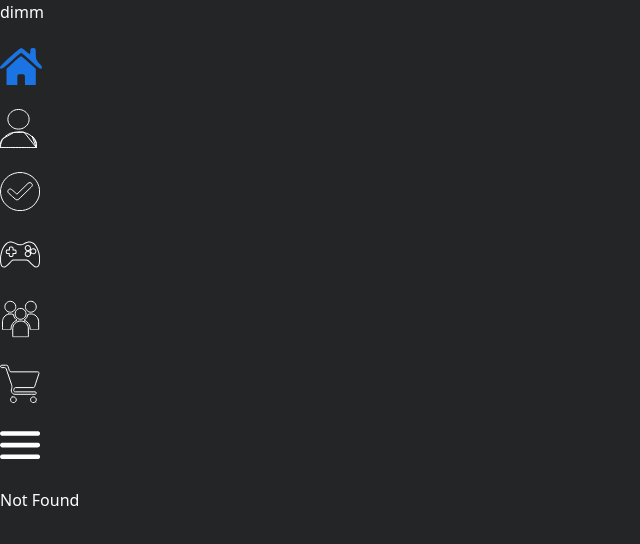
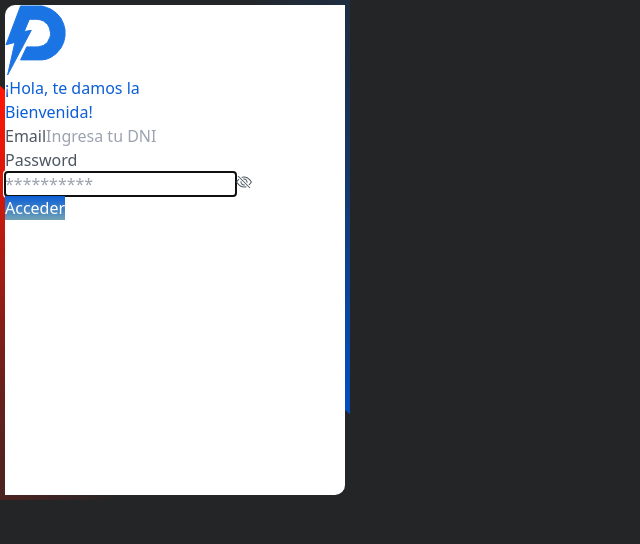
Before and after one commit to dimm-store-tech/dimm, a React (Vite) app: page /login in a window 1280 px wide. Before the commit this address had no page. Shown: the top 544 px of the page, without its empty margins (0-640 px from the left). Built offline with nearby package versions, Linux system fonts and the light colour scheme.

Commit message:
created form login

```diff
--- a/package.json
+++ b/package.json
@@ -9,6 +9,7 @@
     "preview": "vite preview"
   },
   "dependencies": {
+    "formik": "^2.4.3",
     "react": "^18.2.0",
     "react-dom": "^18.2.0",
     "react-icons": "^4.10.1",
--- a/src/App.css
+++ b/src/App.css
@@ -1,4 +1,7 @@
-
+#root {
+    --color-text:#4c5661;
+    --color-primary: #0b5ed7;
+}
 .link-item{
     cursor: pointer;
     padding: 5px;
@@ -7,3 +10,12 @@
     background-color: rgba(158, 154, 154, 0.295);
     border-radius: 3px
 }
+.color-text{
+    color: var(--color-text) !important;
+}
+.color-text-primary{
+    color: var(--color-primary);
+}
+.button-primary{
+    background: linear-gradient(to top, #337894b2, #0b5ed7) !important;
+}
--- a/src/App.jsx
+++ b/src/App.jsx
@@ -1,21 +1,26 @@
 import React from "react";
-import {Routes,Route} from 'react-router-dom'
+import { Routes, Route } from "react-router-dom";
 import Header from "./components/layout/Header";
-import './App.css';
+import Login from "./pages/Login";
+import "./App.css";
+import { AuthProvider } from "./context/AuthContext";
 export default function App() {
   return (
-    <>
-    <Header/>
-    <Routes>
-      <Route path="/" element={<h1>Home</h1>}/>
-      <Route path="/profile" element={<h1>Profile</h1>}/>
-      <Route path="/attendance" element={<h1>Attendance</h1>}/>
-      <Route path="/clients" element={<h1>Clients</h1>}/>
-      <Route path="/employees" element={<h1>Employees</h1>}/>
-      <Route path="/orders" element={<h1>Orders</h1>}/>
-      <Route path="/menu" element={<h1>Menu</h1>}/>
-      <Route path="/*" element={<h1>Not Found</h1>}/>
-    </Routes>
-    </>
+    <AuthProvider>
+      <Header />
+      <Routes>
+        <Route path="/" element={<h1>Home</h1>} />
+        <Route path="/profile" element={<h1>Profile</h1>} />
+        <Route path="/attendance" element={<h1>Attendance</h1>} />
+        <Route path="/clients" element={<h1>Clients</h1>} />
+        <Route path="/employees" element={<h1>Employees</h1>} />
+        <Route path="/orders" element={<h1>Orders</h1>} />
+        <Route path="/menu" element={<h1>Menu</h1>} />
+        <Route path="/*" element={<h1>Not Found</h1>} />
+
+        {/* Auth */}
+        <Route path="/login" element={<Login />} />
+      </Routes>
+    </AuthProvider>
   );
 }
--- a/src/components/layout/Header.jsx
+++ b/src/components/layout/Header.jsx
@@ -18,8 +18,13 @@ import attendanceInactive from '../../img/icons-inactive/attendance.svg';
 import profileInactive from '../../img/icons-inactive/profile.svg';
 import homeInactive from '../../img/icons-inactive/home.svg';
 import clientsInactive from '../../img/icons-inactive/clients.svg';
+import { useAuth } from '../../context/AuthContext';
 
 function Header() {
+  const {isAutenticaded} = useAuth()
+  console.log(isAutenticaded)
+  if(!isAutenticaded) return
+
   const initialActiveState = {
     home: true,
     profile: false,
--- /dev/null
+++ b/src/components/specific/ComponentsForm.jsx
@@ -0,0 +1,15 @@
+import React, { useState } from "react";
+export function InputForm(props) {
+  return (
+    <input
+      type={props.type}
+      className="color-text p-4 w-full py-2 mt-2 px-3 border-b-2 border-gray-400 outline-none focus:border-blue-500 focus:ring-blue-500"
+      name={props.name}
+      placeholder={props.placeholder}
+      required
+      autoFocus={props.autofocus ? true : false}
+      onChange={props.onChange}
+      value={props.value}
+    />
+  );
+}
--- /dev/null
+++ b/src/context/AuthContext.jsx
@@ -0,0 +1,20 @@
+import { createContext, useContext, useEffect, useState } from "react";
+import { useNavigate } from "react-router-dom";
+
+const AuthContext = createContext();
+export function AuthProvider({ children }) {
+    const [isAutenticaded, setIsAutenticaded] = useState(false);
+  return (
+    <AuthContext.Provider value={{ isAutenticaded,setIsAutenticaded}}>
+      {children}
+    </AuthContext.Provider>
+  );
+}
+
+export function useAuth() {
+  const context = useContext(AuthContext);
+  if (!context) {
+    throw new Error("useAuth debe usarse dentro de un AuthProvider");
+  }
+  return context;
+}
--- /dev/null
+++ b/src/pages/Login.jsx
@@ -0,0 +1,80 @@
+import React, { useState } from "react";
+import { Formik } from "formik";
+import "../styles/login.css";
+import { InputForm } from "../components/specific/ComponentsForm";
+import logo from "../assets/logo.svg";
+import { BsEyeSlash } from "react-icons/bs";
+export default function Login() {
+  const [showPassword, setShowPassword] = useState(true);
+  return (
+    <div className="cont m-auto mt-12">
+      <div className="image px-4 shadow-md">
+        <picture className="mt-4 flex justify-center">
+          <img src={logo} alt="" />
+        </picture>
+        <h1 className="mt-2 color-text-primary font-semibold text-2xl text-center">
+          <span className="text-gray-600">¡Hola</span>, te damos la{" "}
+          <br className="md:block hidden" /> Bienvenida!
+        </h1>
+          {/* Formik */}
+          <Formik
+            initialValues={{ user: "", password: "" }}
+            onSubmit={async (values, actions) => {
+              console.log(values)
+            }}
+          >
+            {({ values, handleChange, handleSubmit, isSubmitting }) => (
+              <form onSubmit={handleSubmit}>
+          <div className="mt-4">
+            <label className="color-text" htmlFor="email">
+              Email
+            </label>
+            <InputForm
+              type="text"
+              name="user"
+              placeholder="Ingresa tu DNI"
+              autofocus={true}
+              onChange={handleChange}
+              value={values.user}
+            />
+          </div>
+
+          <div className="mt-4 ">
+            <label className="color-text" htmlFor="email">
+              Password
+            </label>
+            <div className="flex justify-center">
+              <InputForm
+                type={showPassword ? "text" : "password"}
+                name="password"
+                placeholder="**********"
+                autofocus={true}
+                onChange={handleChange}
+                value={values.password}
+              />
+              <button
+                type="button"
+                onClick={() => setShowPassword(!showPassword)}
+                className="color-text"
+              >
+                <BsEyeSlash />
+              </button>
+            </div>
+          </div>
+
+          {/* submit */}
+
+          <button
+            type="submit"
+            className="mt-6 button-primary w-full py-2 text-white rounded-xl md:rounded-xl"
+            // disabled={props.disabled}
+          >
+            Acceder
+          </button>
+          </form>
+            )}
+          </Formik>
+      </div>
+    </div>
+  );
+}
--- /dev/null
+++ b/src/styles/login.css
@@ -0,0 +1,48 @@
+.cont{
+    position: relative;
+    padding-inline: 32px;
+    height: 500px;
+    width: 350px;
+    background-color: transparent;
+    display: flex;
+    justify-content: center;
+    align-items: center;
+    overflow: hidden;
+
+}
+.cont::before {
+    content: "";
+    position: absolute;
+    height: 650px;
+    width: 650px;
+    background: conic-gradient(
+        transparent, transparent, transparent, #ff1504
+    );
+    animation: animate 4s linear infinite;
+    animation-delay:-2s ;
+}
+.cont::after {
+    content: "";
+    position: absolute;
+    height: 650px;
+    width: 650px;
+    background: conic-gradient(
+        transparent, transparent, transparent, #024dbe
+    );
+    animation: animate 4s linear infinite;
+}
+@keyframes animate {
+    0%{
+        transform: rotate(0)
+    }
+    100%{
+        transform: rotate(360deg);
+    }
+}
+.image{
+    position: absolute;
+    inset: 5px;
+    background-color: #ffffff;
+    z-index: 1;
+    border-radius:10px 0px 10px 0px ;
+}
```
Also changed, not shown: src/components/specific/optionMenu.jsx (added, +7 -0 lines), src/assets/logo.svg (added), 1 other file (tests, documents, lock files or other folders).
